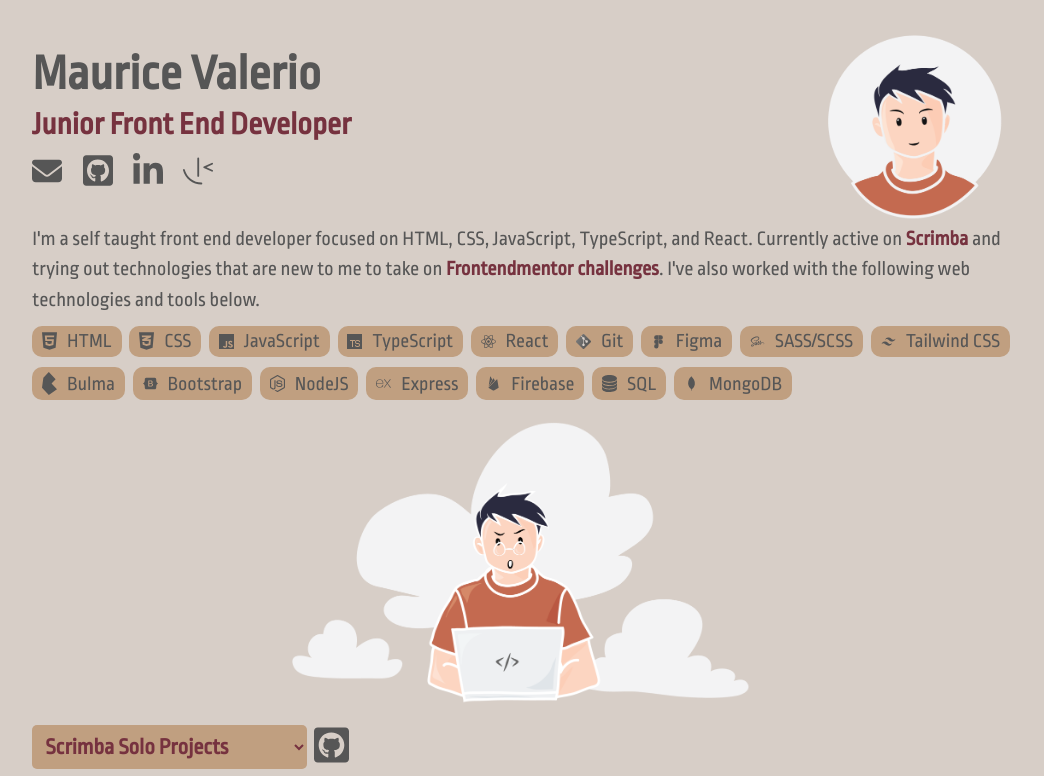
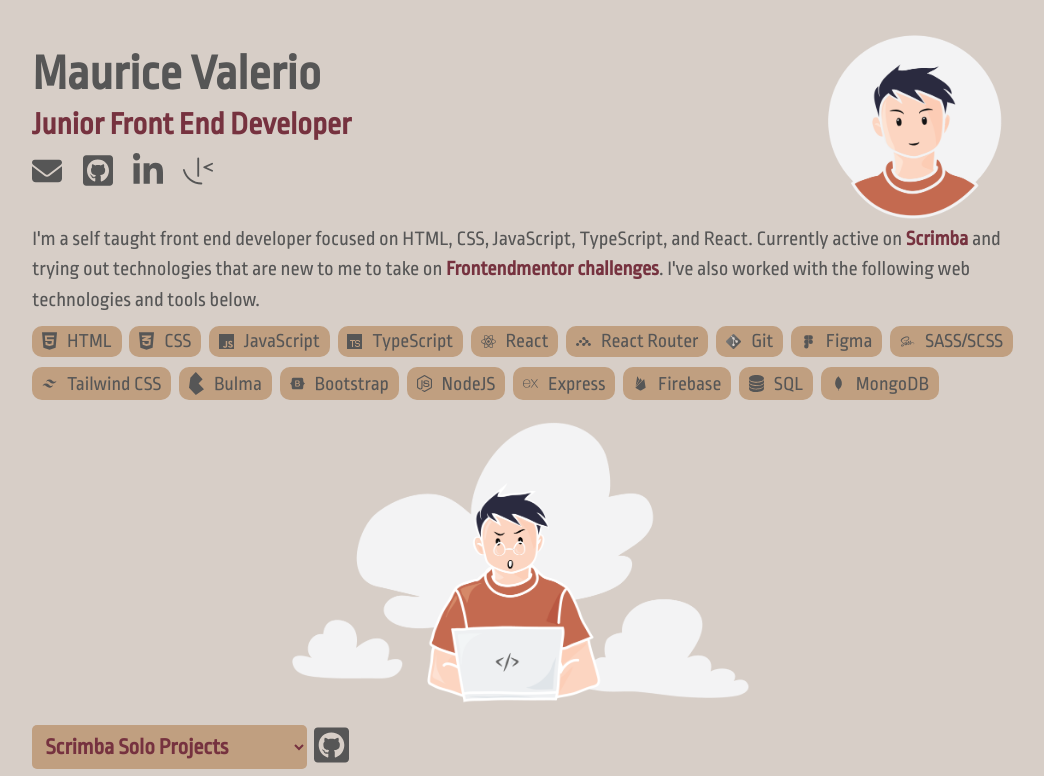
Before and after one commit to mauricevalerio/portfolio, a React (Vite) app: page / in a window 1280 px wide. Shown: the top 776 px of the page, without its empty margins (116-1160 px from the left). Built offline with nearby package versions, Linux system fonts and the light colour scheme.

Commit message:
Added resume PDF

```diff
--- a/src/data.js
+++ b/src/data.js
@@ -20,6 +20,7 @@
 import figma from './assets/language-icons/figma.svg'
 import sass from './assets/language-icons/sass.svg'
 import firebase from './assets/language-icons/firebase.svg'
+import reactrouter from './assets/language-icons/react-router.svg'
 // SCRIMBA SOLO PROJECT DATA
 import basketball from './assets/project-item-icons/basketball.svg'
 import PasswordGenerator from './assets/project-item-icons/password-generator.svg'
@@ -225,6 +226,10 @@
         icon: react
     },
     {
+        name: 'React Router',
+        icon: reactrouter
+    },
+    {
         name: 'Git',
         icon: git
     },
```
Also changed, not shown: 1 other file (tests, documents, lock files or other folders).
